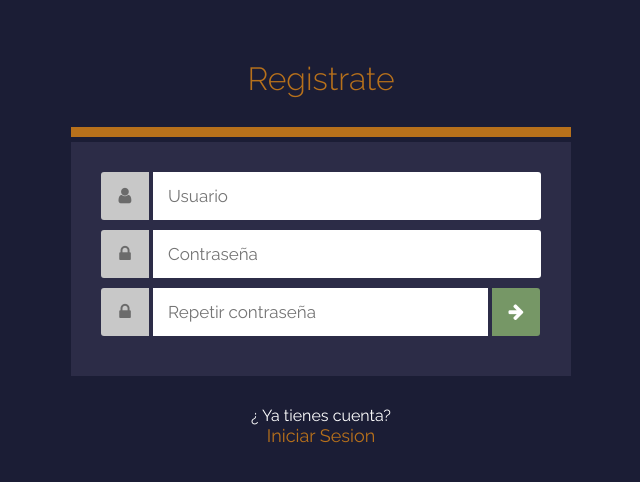
After one commit to joelSamaji/InicioDeSesion, a PHP site: page /registrate.php in a window 1280 px wide. The commit adds this page. Shown: the top 482 px of the page, without its empty margins (319-959 px from the left). Run offline with PHP 8.4, Linux system fonts and the light colour scheme; some libraries are stand-ins or nearby versions.

Commit message:
Final
Se implementó el diseño, lógica y conexión con la DB para el correcto funcionamiento

```diff
--- /dev/null
+++ b/css/style.css
@@ -0,0 +1,147 @@
+*{
+    margin: 0;
+    padding: 0;
+    -webkit-box-sizing: border-box;
+    -moz-box-sizing: border-box;
+    box-sizing: border-box;
+}
+
+body{
+    font-size: 16px;
+    font-family: 'Raleway', sans-serif;
+    background: #1B1D35;
+    color: #fff;
+}
+
+a{
+    text-decoration: none;
+    color: #B8711B;
+}
+
+a:hover{
+    text-decoration: underline;
+}
+
+.contenedor{
+    max-width: 500px;
+    width: 90%;
+    margin:auto;
+}
+
+.titulo{
+    font-weight: 300;
+    color: #B8711B;
+    text-align:center;
+    margin:60px 0 30px 0;
+}
+
+.border{
+    border: none;
+    margin-bottom: 5px;
+    border-top: 10px solid #B8711B;
+    background: none;
+    color: none;
+}
+
+.formulario {
+    background: #2C2C47;
+    padding: 30px;
+    margin-bottom: 30px;
+}
+
+.formulario .form-group{
+    width: 100%;
+    margin-bottom: 10px;
+}
+
+.formulario input[type="text"],
+.formulario input[type="password"]{
+    padding: 15px;
+    font-family: 'Raleway', sans-serif;
+    font-size: 17px;
+    line-height: 18px;
+    border: none;
+    vertical-align: top;
+}
+
+.formulario .icono{
+    padding: 15px;
+    text-align: center;
+    width: 48px;
+    max-height: 48px;
+    font-size: 18px;
+    line-height: 18px;
+    background: #c8c8c8;
+    display: inline-block;
+    color: #6b6b6b;
+    vertical-align: top;
+}
+
+.formulario .icono.izquierda {
+    margin-right:4px;
+    -webkit-border-radius: 3px 0 0 3px;
+    -moz-border-radius: 3px 0 0 3px;
+    -ms-border-radius: 3px 0 0 3px;
+    -o-border-radius: 3px 0 0 3px;
+    border-radius:3px 0 0 3px;
+}
+
+.formulario .usuario, .formulario .password {
+    width: calc(100% - 52px);
+    -webkit-border-radius:0 3px 3px 0;
+    -moz-border-radius:0 3px 3px 0;
+    -ms-border-radius:0 3px 3px 0;
+    -o-border-radius:0 3px 3px 0;
+    border-radius:0 3px 3px 0;
+}
+
+.formulario .password_btn{
+    width: calc(100% - 105px);
+}
+
+.formulario .error ul{
+    padding:0 15px;
+}
+
+.formulario .error ul li{
+    margin-bottom: 10px;
+}
+
+.formulario .submit-btn{
+    padding: 15px;
+    text-align: center;
+    width: 48px;
+    max-height: 48px;
+    font-size: 18px;
+    line-height:  18px;
+    background: #679863;
+    display: inline-block;
+    color: #fff;
+    background: #769766;
+    cursor: pointer;
+
+    -webkit-border-radius:0 3px 3px 0;
+    -moz-border-radius:0 3px 3px 0;
+    -ms-border-radius:0 3px 3px 0;
+    -o-border-radius:0 3px 3px 0;
+    border-radius:0 3px 3px 0;
+}
+
+.texto-registrate{
+    text-align: center;
+}
+
+.texto-registrate a{
+    display: block;
+    font-size: 18px;
+}
+
+.contenido article{
+    padding: 30px;
+    background-color: #fff;
+}
+
+.contenido article p{
+    margin-bottom:  10px;
+    color: #000;
+}
--- /dev/null
+++ b/registrate.php
@@ -0,0 +1,50 @@
+<?php
+
+session_start();
+if(isset($_SESSION['usuario'])){
+    header('Location: index.php');
+}
+
+if($_SERVER['REQUEST_METHOD'] == 'POST'){
+    $usuario = filter_var(strtolower($_POST['usuario']), FILTER_SANITIZE_STRING);
+    $password = $_POST['password'];
+    $password2 = $_POST['password2'];
+
+
+    $errores = '';
+
+    if(empty($usuario) or empty($password) or empty($password2)){
+        $errores .= '<li>Por favor rellena todos los datos correctamente</li>';
+    } else {
+        try{
+            $conexion = new PDO('mysql:host=localhost;dbname=login', 'root', '');
+        } catch (PDOException $e){
+            echo "Error: " . $e->getMessage();
+        }
+
+        $statement = $conexion->prepare('SELECT * FROM usuarios WHERE usuario = :usuario LIMIT 1');
+        $statement->execute(array(':usuario' => $usuario));
+        $resultado = $statement->fetch();
+
+        if($resultado != false){
+            $errores .= '<li> El nommbre de usuario ya existe </li>';
+        }
+
+        $password =  hash('sha512', $password);
+        $password2 =  hash('sha512', $password2);
+
+        if($password != $password2){
+            $errores .= '<li>Las contraseñas no son iguales</li>';
+        }
+    }
+
+    if($errores == ''){
+        $statement = $conexion->prepare('INSERT INTO usuarios (usuario, pass) VALUES (:usuario, :pass)');
+        $statement->execute(array(':usuario'=>$usuario, ':pass'=>$password));
+
+        header('Location: login.php');
+    }
+}
+
+
+require 'views/registrate.view.php';
--- /dev/null
+++ b/views/registrate.view.php
@@ -0,0 +1,46 @@
+<!DOCTYPE html>
+<html lang="en">
+<head>
+    <meta charset="UTF-8">
+    <meta name="viewport" content="width=device-width, initial-scale=1.0">
+    <meta name="viewport" content="width=dev1ice-width, initial-scale=1.0">
+    <link rel="preconnect" href="https://fonts.googleapis.com">
+    <link rel="preconnect" href="https://fonts.gstatic.com" crossorigin>
+    <link href="https://fonts.googleapis.com/css2?family=Raleway:ital,wght@0,100..900;1,100..900&display=swap" rel="stylesheet">
+    <link rel="stylesheet" href="https://maxcdn.bootstrapcdn.com/font-awesome/4.5.0/css/font-awesome.min.css">
+    <link rel="stylesheet" href="css/style.css">
+    <title>Registrate</title>
+</head>
+<body>
+    <div class="contenedor">
+        <h1 class="titulo">Registrate</h1>
+        <hr class="border">
+        <form action="<?php echo htmlspecialchars($_SERVER['PHP_SELF']); ?>" method="post" class="formulario" name="login">
+            <div class="form-group">
+                <i class="icono izquierda fa fa-user"></i><input type="text" name="usuario" class="usuario" placeholder="Usuario">
+            </div>
+            <div class="form-group">
+                <i class="icono izquierda fa fa-lock"></i><input type="password" name="password" class="password" placeholder="Contraseña">
+            </div>
+            <div class="form-group">
+                <i class="icono izquierda fa fa-lock"></i><input type="password" name="password2" class="password_btn" placeholder="Repetir contraseña">
+                <i class="submit-btn fa fa-arrow-right" onclick="login.submit()"></i>
+            </div>
+
+            <?php if(!empty($errores)): ?>
+                <div class="error">
+                    <ul>
+                        <?php echo $errores;?>
+                    </ul>
+                </div>
+            <?php endif; ?>
+        </form>
+
+        <p class="texto-registrate">
+            ¿ Ya tienes cuenta?
+            <a href="login.php">Iniciar Sesion</a>
+        </p>
+    </div>
+
+</body>
+</html>
```
Also changed, not shown: cerrar.php (added, +7 -0 lines), contenido.php (added, +23 -0 lines), index.php (+10 -1 lines), login.php (added, +31 -0 lines), views/contenido.view.php (added, +28 -0 lines), views/login.view.php (added, +44 -0 lines).
